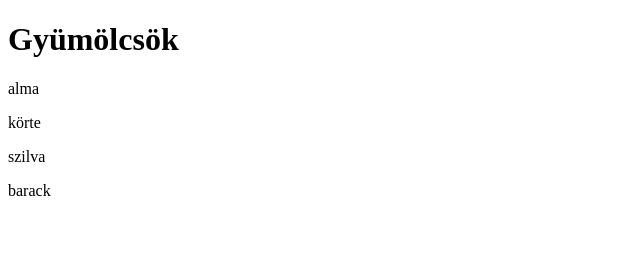
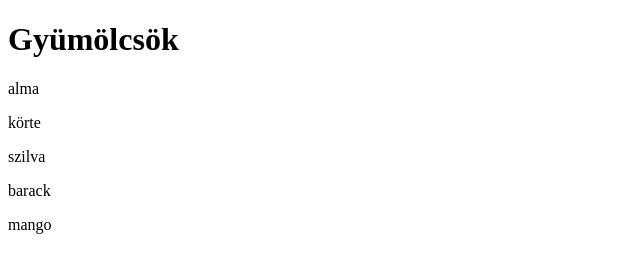
Before and after one commit to raganydavid/gyumi, a website: page index.html in a window 1280 px wide. Shown: the full height of the page, 0-640 px from the left. Drawn offline with Linux system fonts and the light colour scheme.

Commit message:
Mango add

```diff
--- a/index.html
+++ b/index.html
@@ -16,5 +16,7 @@
 
     <p>barack</p>
 
+    <p>mango</p>
+
 </body>
 </html>
```
